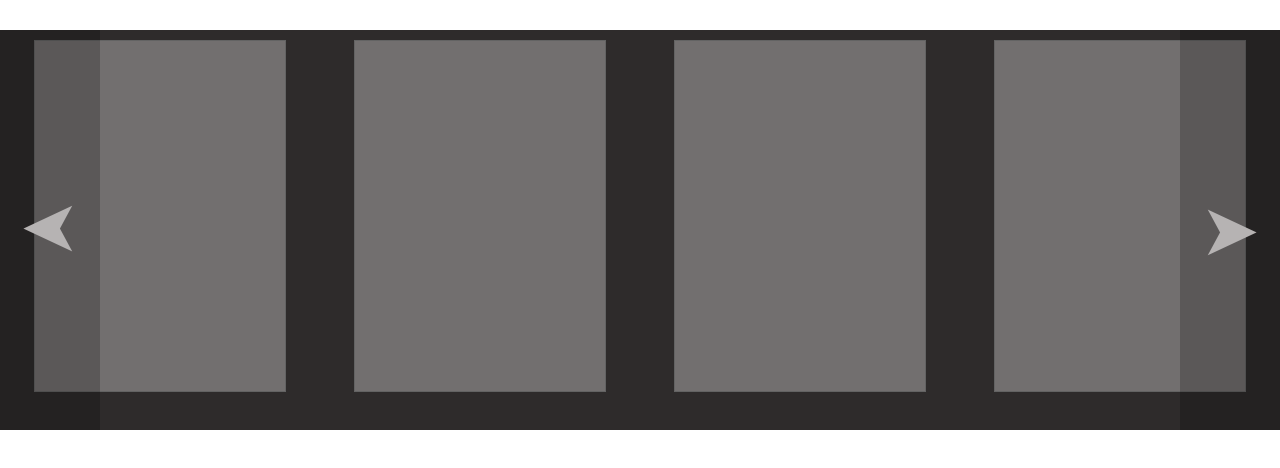
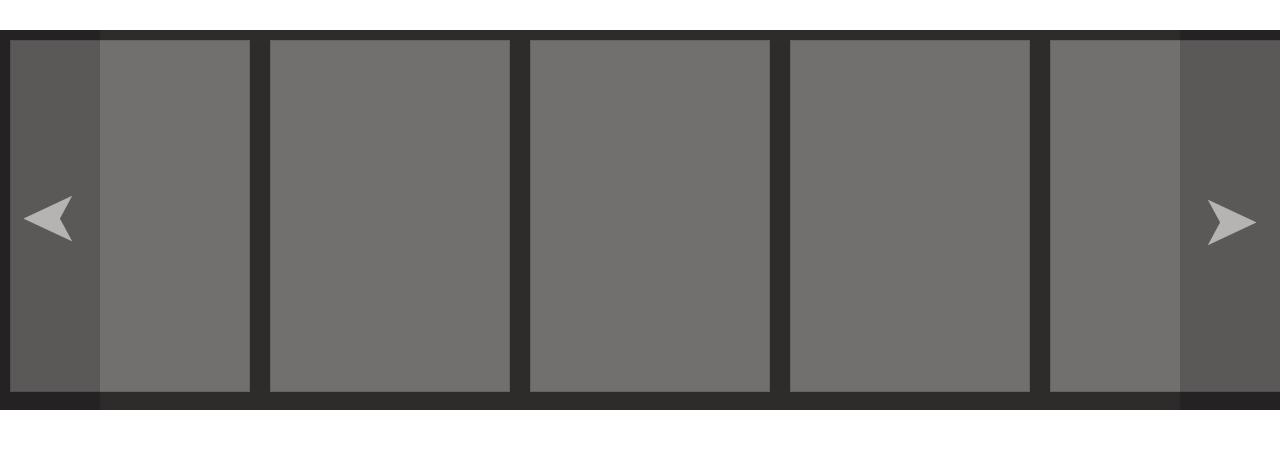
Before and after one commit to LoghannV/Carrousel-Card, a plain HTML site: page index.html in a window 1280 px wide. Drawn offline with Linux system fonts and the light colour scheme.

Commit message:
Atualizacao

```diff
--- a/CarrouselCardCSS.css
+++ b/CarrouselCardCSS.css
@@ -21,7 +21,7 @@ html{
 }
 .box-group{
     position: relative;
-    height: 430px;
+    height: 410px;
     overflow-x:scroll;
     scroll-behavior: smooth;
     transition: scroll .2s;
@@ -33,8 +33,8 @@ html{
 .card-group-carousel{
     position: relative;
     display: flex;
-    width: 1600px;
-    height: 400px;
+    width: 1300px;
+    height: 380px;
     justify-content: space-around;
     background-color: rgb(46, 43, 43);
     overflow-x:scroll;
@@ -60,7 +60,6 @@ html{
 }
 .carousel-control-box{
     display: grid;
-    height: 100%;
     background-color: rgba(0, 0, 0, 0.2);
     width: 100px;
     z-index: 10;
@@ -80,12 +79,10 @@ html{
 .carousel-box-next{
     position: fixed;
     left: 0px;
-    height: 400px;
 }
 .carousel-box-prev{
     position: fixed;
     left: 0px;
-    height: 400px;
 }
 .carousel-control:hover{
     color: black;
--- a/CarrouselCardJS.js
+++ b/CarrouselCardJS.js
@@ -1,15 +1,24 @@
+//Declaracao das variaveis e constates
 let btn_next = document.querySelector('.carousel-box-next')
 let btn_prev = document.querySelector('.carousel-box-prev')
 let CarouselOne = document.getElementById("CarouselOne")
 let BoxGroup = document.querySelector('.box-group')
+let CardGroupCarousel = document.querySelector('.card-group-carousel')
+let Cards = document.querySelectorAll('.card')
+const cssCarouselOne = window.getComputedStyle(CarouselOne)
+const cssGroupCard = window.getComputedStyle(CardGroupCarousel)
 
+//Atribuição das funções
 window.addEventListener('load',function(){
     let alturaCarouselOne = CarouselOne.style.top
     btn_next.style.top = alturaCarouselOne+"px"
     btn_prev.style.top = alturaCarouselOne+"px"
     btn_next.style.left = (window.innerWidth-100)+"px"
+    btn_next.style.height = cssCarouselOne.height
+    btn_prev.style.height = cssCarouselOne.height
     BoxGroup.style.top = alturaCarouselOne+"px"
     BoxGroup.style.width = this.window.innerWidth+"px"
+    CardGroupCarousel.style.width = Cards.length*260+"px"
 })
 
 let proximo = 0
--- a/index.html
+++ b/index.html
@@ -10,6 +10,12 @@
 <body>
     <div class="box-group">
         <div class="card-group-carousel" id="CarouselOne">
+
+            <div class="card"></div>
+            <div class="card"></div>
+            <div class="card"></div>
+            <div class="card"></div>
+            <div class="card"></div>
 
             <div class="card"></div>
             <div class="card"></div>
```
